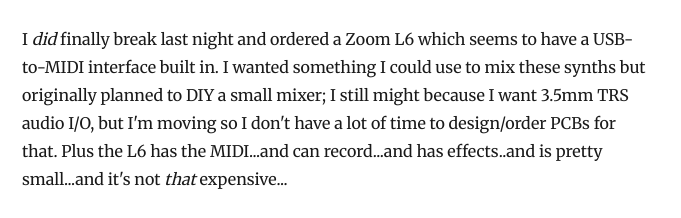
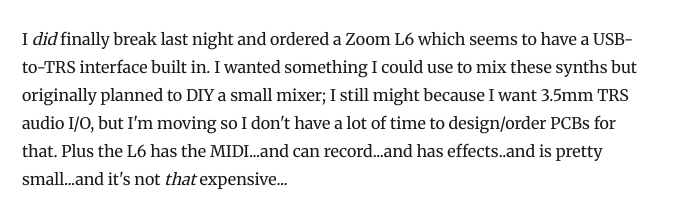
Before and after one commit to handeyeco/tech-blog, a Gatsby site: page /pro-micro-midi-interface/ in a window 1280 px wide. Shown: the part 3689-3907 px from the top of the page, 303-984 px from the left. Built offline with nearby package versions, Linux system fonts and the light colour scheme; Gatsby itself is replaced by a stand-in of ours; some packages are replaced by stand-ins of ours.

Commit message:
fix typo

```diff
--- a/content/blog/pro-micro-midi-interface/index.md
+++ b/content/blog/pro-micro-midi-interface/index.md
@@ -86,6 +86,6 @@
 
 Connecting the Pro Micro to the Norns provides power and sets up the USB connection. The device shows up as "Arduino Micro" in the Norns. Haven't spotted any issues, but some people talk about problems with SysEx when doing this kind of thing; I haven't tried that yet since that's not what I'm using this for.
 
-I _did_ finally break last night and ordered a Zoom L6 which seems to have a USB-to-MIDI interface built in. I wanted something I could use to mix these synths but originally planned to DIY a small mixer; I still might because I want 3.5mm TRS audio I/O, but I'm moving so I don't have a lot of time to design/order PCBs for that. Plus the L6 has the MIDI...and can record...and has effects..and is pretty small...and it's not _that_ expensive...
+I _did_ finally break last night and ordered a Zoom L6 which seems to have a USB-to-TRS interface built in. I wanted something I could use to mix these synths but originally planned to DIY a small mixer; I still might because I want 3.5mm TRS audio I/O, but I'm moving so I don't have a lot of time to design/order PCBs for that. Plus the L6 has the MIDI...and can record...and has effects..and is pretty small...and it's not _that_ expensive...
 
 Either way, this was a fun diversion. Hope this writeup helps. Happy hacking!
```
